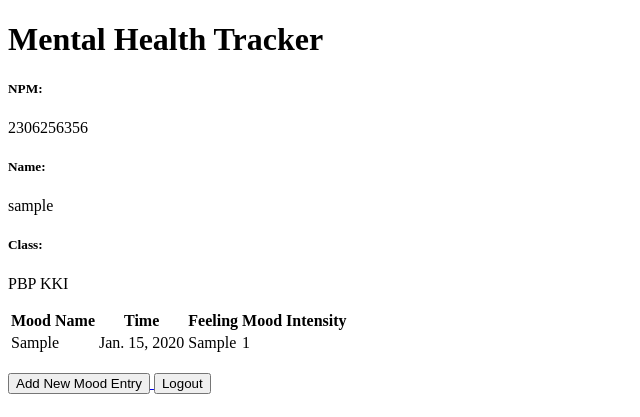
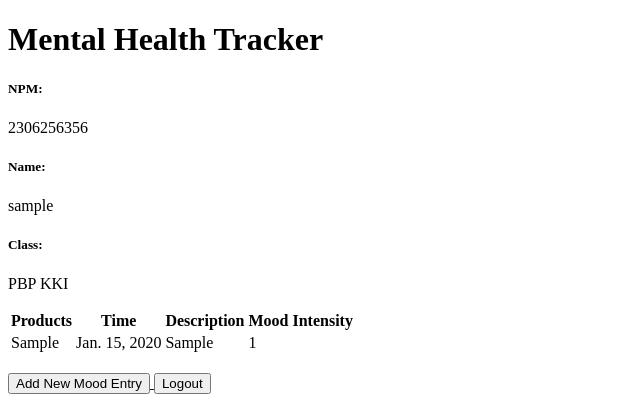
Before and after one commit to CowboyHeIs/A4, a Django app: page / in a window 1280 px wide. Shown: the top 417 px of the page, without its empty margins (0-640 px from the left). Run offline with Django 5.2, Linux system fonts and the light colour scheme; a user stored in the database is signed in; tables that the repository leaves empty hold one stand-in row (values such as "Sample post").

Commit message:
changed name

```diff
--- a/main/templates/main.html
+++ b/main/templates/main.html
@@ -15,9 +15,9 @@
 {% else %}
 <table>
   <tr>
-    <th>Mood Name</th>
+    <th>Products</th>
     <th>Time</th>
-    <th>Feeling</th>
+    <th>Description</th>
     <th>Mood Intensity</th>
   </tr>
 
```
